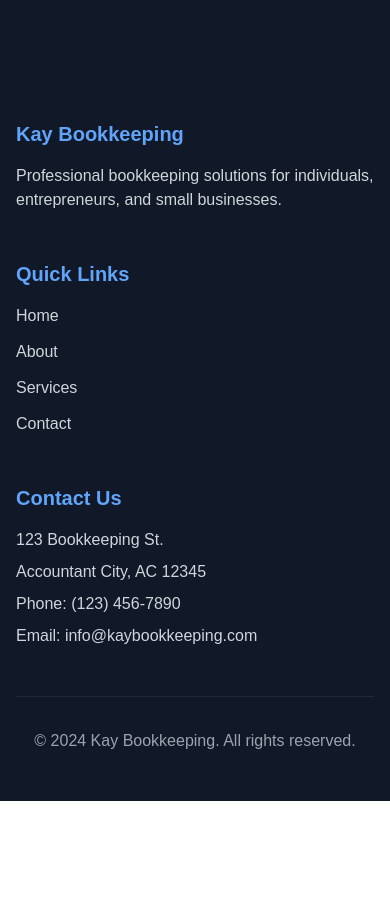
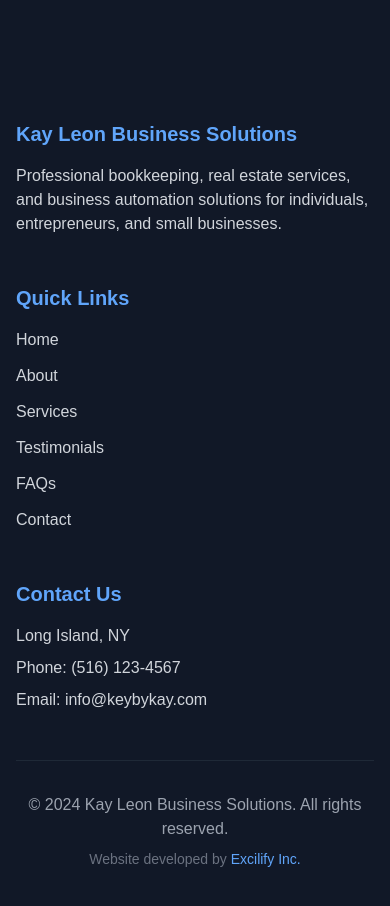
Before and after one commit to xavleon/KayConsultingSite, a Next.js app: page / in a window 390 px wide. Shown: the part 8400-9306 px from the top of the page. Before the commit the page ends 9201 px from the top, so only its background shows below. Built offline with nearby package versions, Linux system fonts and the light colour scheme.

Commit message:
navbar mobil & footer credit

```diff
--- a/src/components/footer.js
+++ b/src/components/footer.js
@@ -7,11 +7,12 @@ export function Footer() {
         <div className="grid grid-cols-1 md:grid-cols-3 gap-12">
           <div>
             <h3 className="text-xl font-semibold mb-4 text-blue-400">
-              Kay Bookkeeping
+              Kay Leon Business Solutions
             </h3>
             <p className="text-gray-300">
-              Professional bookkeeping solutions for individuals, entrepreneurs,
-              and small businesses.
+              Professional bookkeeping, real estate services, and business
+              automation solutions for individuals, entrepreneurs, and small
+              businesses.
             </p>
           </div>
           <div>
@@ -45,6 +46,22 @@ export function Footer() {
               </li>
               <li>
                 <Link
+                  href="/testimonials"
+                  className="text-gray-300 hover:text-blue-400 transition-colors"
+                >
+                  Testimonials
+                </Link>
+              </li>
+              <li>
+                <Link
+                  href="/faq"
+                  className="text-gray-300 hover:text-blue-400 transition-colors"
+                >
+                  FAQs
+                </Link>
+              </li>
+              <li>
+                <Link
                   href="/contact"
                   className="text-gray-300 hover:text-blue-400 transition-colors"
                 >
@@ -58,17 +75,27 @@ export function Footer() {
               Contact Us
             </h3>
             <div className="space-y-2">
-              <p className="text-gray-300">123 Bookkeeping St.</p>
-              <p className="text-gray-300">Accountant City, AC 12345</p>
-              <p className="text-gray-300">Phone: (123) 456-7890</p>
-              <p className="text-gray-300">Email: info@kaybookkeeping.com</p>
+              <p className="text-gray-300">Long Island, NY</p>
+              <p className="text-gray-300">Phone: (516) 123-4567</p>
+              <p className="text-gray-300">Email: info@keybykay.com</p>
             </div>
           </div>
         </div>
-        <div className="mt-12 border-t border-gray-800 pt-8 text-center">
+        <div className="mt-12 border-t border-gray-800 pt-8 text-center space-y-2">
           <p className="text-gray-400">
-            &copy; {new Date().getFullYear()} Kay Bookkeeping. All rights
-            reserved.
+            &copy; {new Date().getFullYear()} Kay Leon Business Solutions. All
+            rights reserved.
+          </p>
+          <p className="text-gray-500 text-sm">
+            Website developed by{" "}
+            <Link
+              href="https://excilify.com"
+              target="_blank"
+              rel="noopener noreferrer"
+              className="text-blue-400 hover:text-blue-300 transition-colors"
+            >
+              Excilify Inc.
+            </Link>
           </p>
         </div>
       </div>
--- a/src/components/navbar.js
+++ b/src/components/navbar.js
@@ -129,9 +129,9 @@ export function Navbar() {
               onClick={() => toggleMobileMenu(false)}
             >
               <span className="flex flex-col">
-                <span>Kay Leon</span>
+                <span>Karla Leon</span>
                 <span className="text-sm font-medium text-gray-600">
-                  Bookkeeping & Realty Services
+                  Bookkeeping • Real Estate • Business Automation
                 </span>
               </span>
             </Link>
```
